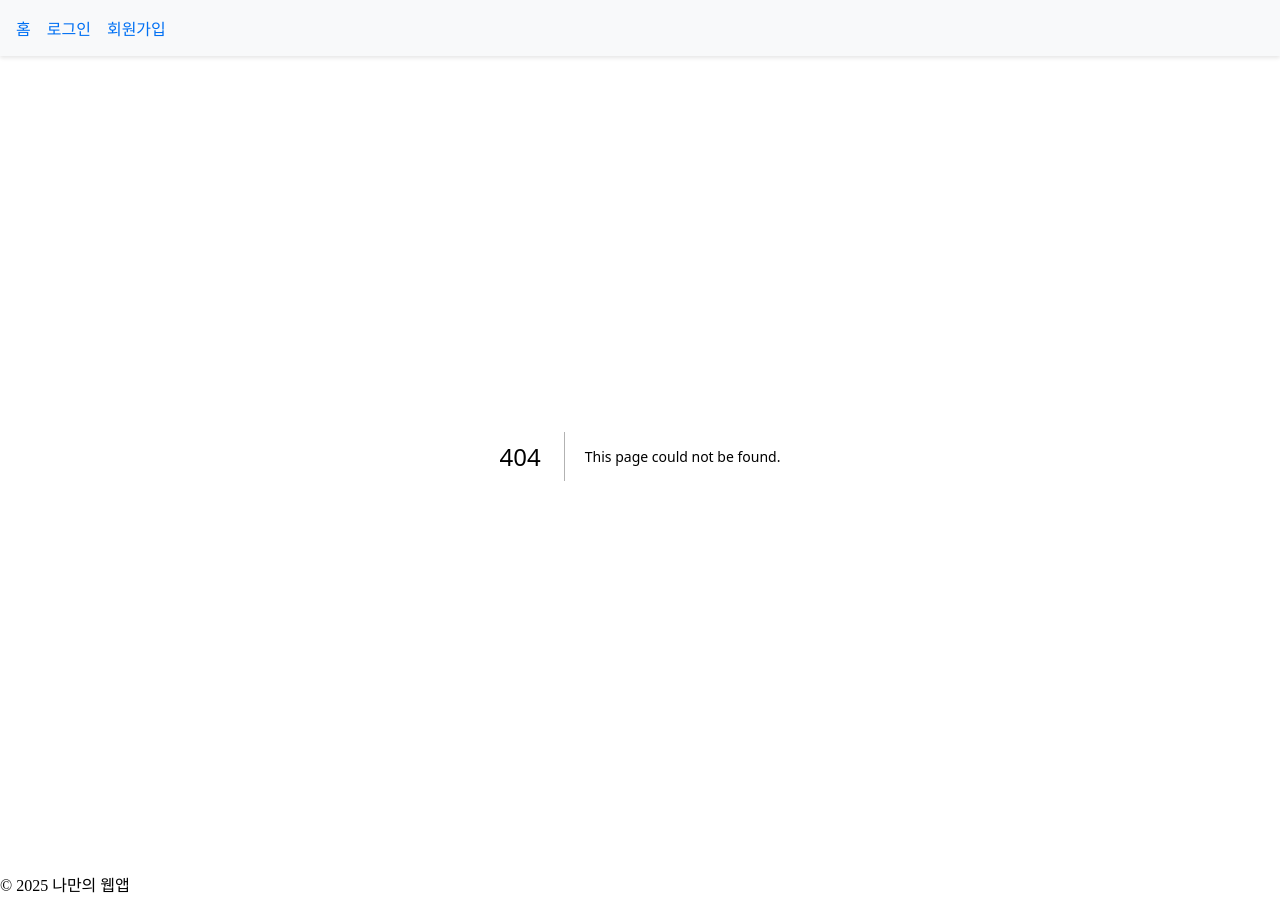
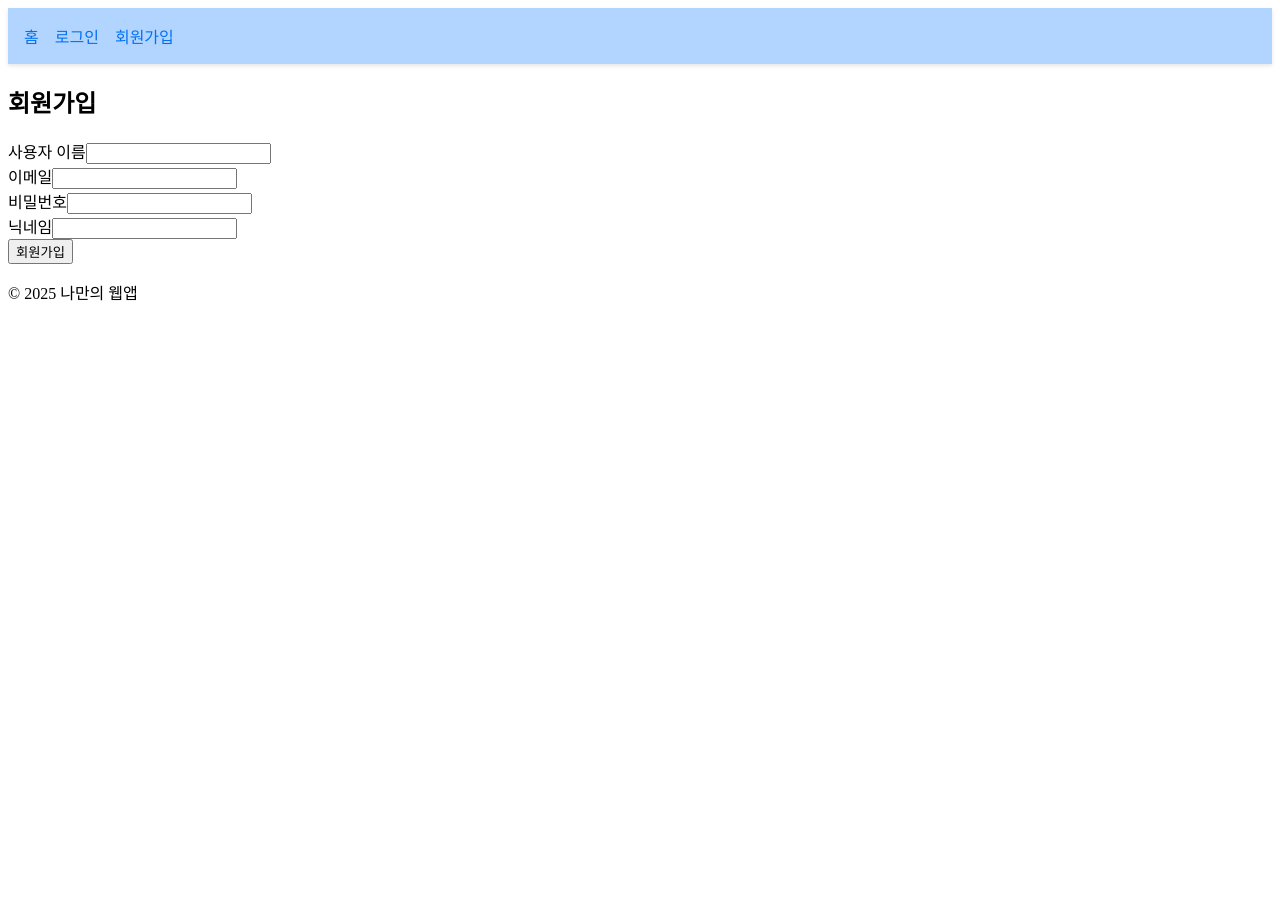
Before and after one commit to SeongUk52/melodic-bridge-frontend, a Next.js app: page /signup in a window 1280 px wide. Before the commit this address had no page. After the commit the page ends 800 px from the top, so only its background shows below. Built offline with nearby package versions, Linux system fonts and the light colour scheme.

Commit message:
fix: next.js 양식에 맞춰 파일명 복구

```diff
--- a/src/app/globals.css
+++ b/src/app/globals.css
@@ -4,7 +4,7 @@ h1 a {
 }
 
 header {
-    background-color: #f8f9fa;
+    background-color: #b2d5ff;
     padding: 1rem;
     box-shadow: 0 2px 4px rgba(0, 0, 0, 0.1);
 }
--- a/src/app/signup/SignupPage.tsx
+++ b/src/app/signup/page.tsx
@@ -2,7 +2,7 @@
 
 import {useState} from 'react';
 
-const SignUpPage: React.FC = () => {
+const Page: React.FC = () => {
     const [username, setUsername] = useState<string>('');
     const [email, setEmail] = useState<string>('');
     const [password, setPassword] = useState<string>('');
@@ -109,4 +109,4 @@ const SignUpPage: React.FC = () => {
     );
 };
 
-export default SignUpPage;
+export default Page;
```
Also changed, not shown: src/app/login/page.tsx (renamed from src/app/login/LoginPage.tsx), 1 other file (tests, documents, lock files or other folders).
